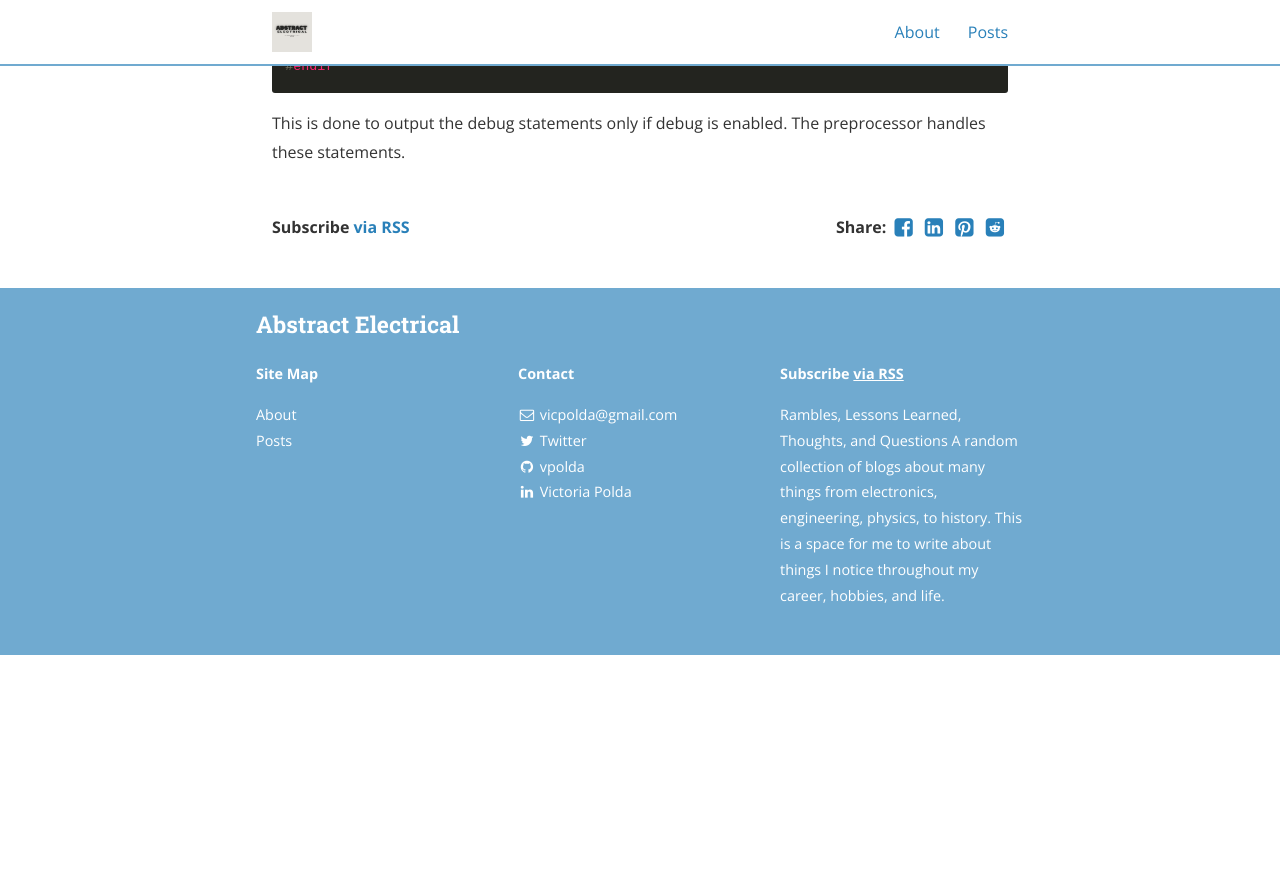
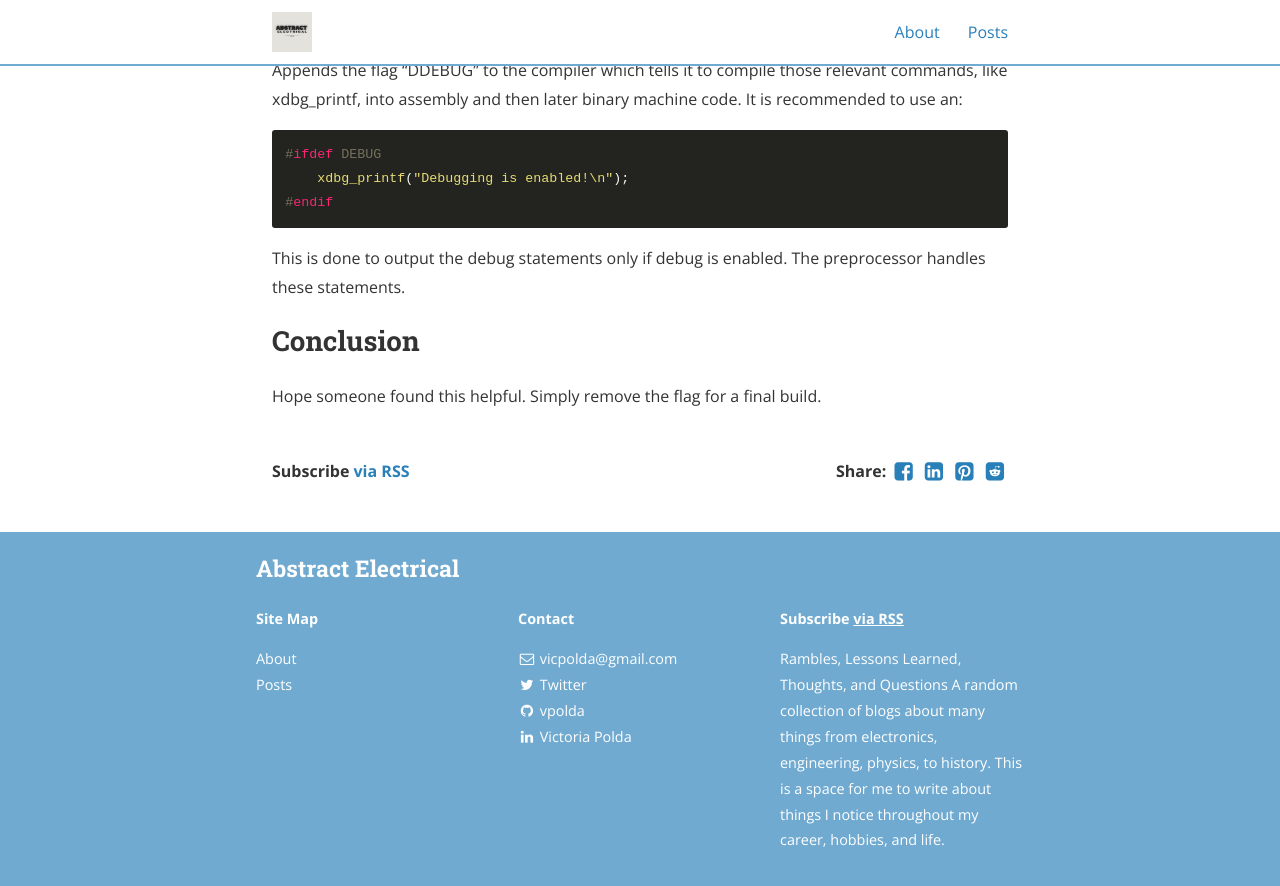
Before and after one commit to vpolda/Engineering-Blog, a Jekyll site: the page built from _posts/2024-12-13-How-to-print-Vitis-Debug-messages.md, in a window 1280 px wide and 900 px high, scrolled down 968 px. Shown: the top 886 px of the window. Built offline with Jekyll 4.4.1, drawn with Linux system fonts in a browser that asks for light colours; nearby versions of some CDN libraries; before the commit the page ends 1623 px from its top, so only the background shows below that; some of the changed text lies outside the part shown.

Commit message:
Update 2024-12-13-How-to-print-Vitis-Debug-messages.md

````diff
--- a/_posts/2024-12-13-How-to-print-Vitis-Debug-messages.md
+++ b/_posts/2024-12-13-How-to-print-Vitis-Debug-messages.md
@@ -5,7 +5,7 @@ date:   2024-12-13T13:00:00-05:00
 author: Victoria Polda
 categories: Software
 ---
-
+# How to print debug statements to the serial terminal
 How to have statements like:
 ```c
 xdbg_printf(XDBG_DEBUG_ERROR, "Read channel reset failed %x\n\r", (unsigned int)XAxiVdma_ChannelGetStatus(RdChannel));
@@ -26,3 +26,6 @@ It is recommended to use an:
 #endif
 ```
 This is done to output the debug statements only if debug is enabled. The preprocessor handles these statements.
+
+## Conclusion
+Hope someone found this helpful. Simply remove the flag for a final build.
````
